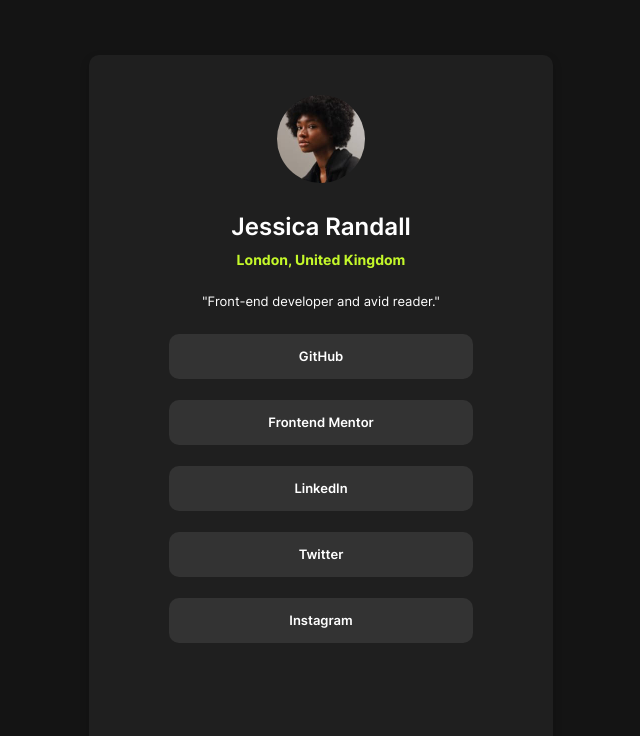
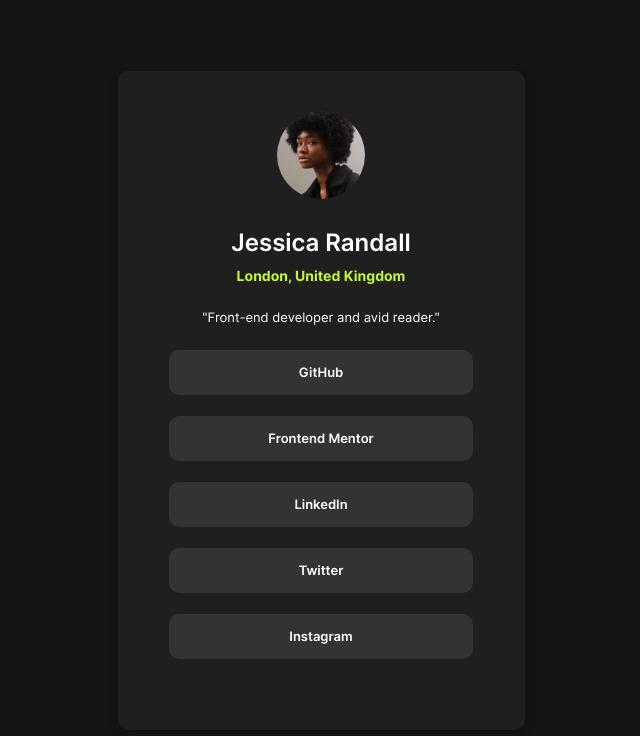
Before and after one commit to eurico3/social_links_profile, a plain HTML site: page index.html in a window 1280 px wide. Shown: the whole page, without its empty margins (319-959 px from the left). Drawn offline with Linux system fonts and the light colour scheme.

Commit message:
reviewing card sizes 2

```diff
--- a/styles.css
+++ b/styles.css
@@ -55,8 +55,8 @@ body {
     border-radius: 10px;
     padding: 40px;
     text-align: center;
-    width: 384px;
-    height: 611px;
+    width: 327px;
+    height: 579px;
     box-shadow: 0px 4px 10px rgba(0, 0, 0, 0.2);
 }
 .card img {
```
